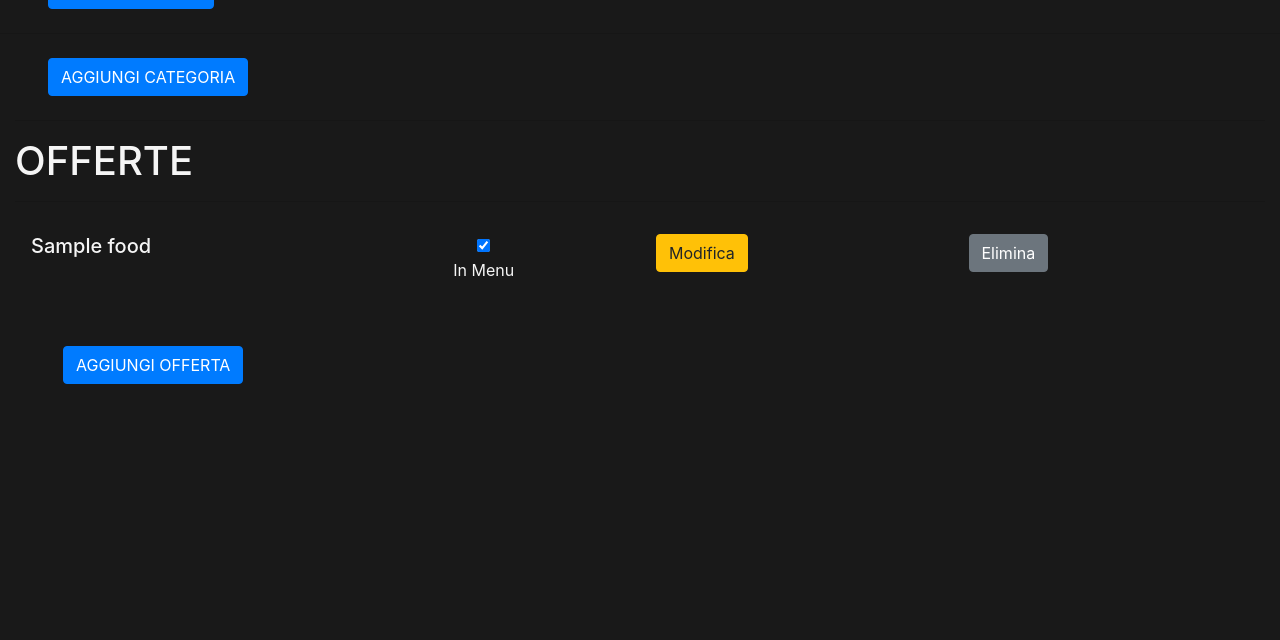
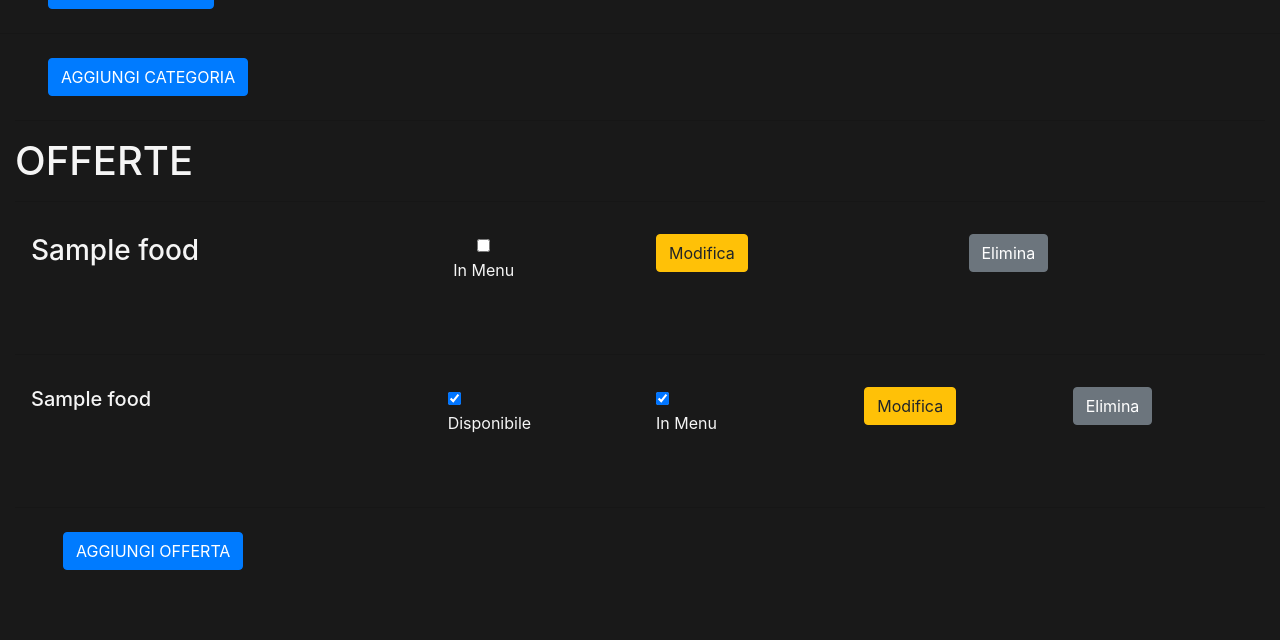
Before and after one commit to Rude23/SeifrittoOrvieto, a Django app: page /menu/manage_menu in a window 1280 px wide. Shown: the part 379-1019 px from the top of the page. Before the commit the page ends 763 px from the top, so only its background shows below. Run offline with Django 3.2, Linux system fonts and the light colour scheme; a user stored in the database is signed in; tables that the repository leaves empty hold one stand-in row (values such as "Sample post"); some libraries are stand-ins or nearby versions.

Commit message:
Category field in Piatto model no more mandatory

```diff
--- a/menu/models.py
+++ b/menu/models.py
@@ -101,7 +101,7 @@
 
     descrizione = models.TextField(blank=True, null=True)
 
-    category = models.ForeignKey(Categoria, on_delete=models.CASCADE)
+    category = models.ForeignKey(Categoria, on_delete=models.CASCADE, blank=True, null=True)
 
     def get_change_disponibile_url(self):
 
--- a/menu/templates/menu/manage_menu.html
+++ b/menu/templates/menu/manage_menu.html
@@ -93,13 +93,13 @@
     <hr>
     <h1> OFFERTE </h1>
     <hr>
-    {% for piatto in offerte %}
+    {% for item in offerte %}
     <div class="container-fluid">
     <div class="row">
 
-        <h5 class="col-12 col-md-3 ml-auto">
-            {{piatto}}
-        </h5>
+        <h3 class="col-12 col-md-3 ml-auto">
+            {{item}}
+        </h3>
         <span class="col-12 col-md-3 text-center">
             <div class=>
                 <input type="checkbox" onchange="window.location.href='{{piatto.get_change_in_menu_url}}'"
@@ -123,6 +123,48 @@
     </div>
     </div>
     <br class="hidden-md-up">
+
+    <hr>
+        {% for piatto in item.prodotti.all %}
+                <div class="container-fluid">
+                <div class="row">
+                <h5 class="col-12 col-md-4">
+                    {{piatto}}
+                </h5>
+
+                <span class="col-6 col-md-2">
+
+                        <span>
+                            <input type="checkbox" onchange="window.location.href='{{piatto.get_change_disponibile_url}}'"
+                                {%if piatto.disponibile%} checked {%endif%}>
+                            <p>Disponibile</p>
+                        </span>
+                </span>
+
+                <span class="col-6 col-md-2">
+                    <input type="checkbox" onchange="window.location.href='{{piatto.get_change_in_menu_url}}'"
+                           {%if piatto.in_menu%} checked {%endif%}>
+                    <p>In Menu</p>
+                </span>
+
+                    <span class="col-6 col-md-2">
+                    <a class="btn btn-warning" href="{{piatto.get_update_url}}">
+                        Modifica
+                    </a>
+                </span>
+
+                <span class="col-6 col-md-2">
+                    <a class="btn btn-secondary" href="{{piatto.get_prompt_delete_url}}">
+                        Elimina
+                    </a>
+                </span>
+
+            </div>
+
+        </div>
+        <br class="hidden-md-up">
+        {% endfor %}
+    <hr>
     {%endfor%}
 
     <a class="btn btn-primary" href="create_offerta" style="margin:0.5rem 0.5rem 2rem 3rem;">AGGIUNGI OFFERTA</a>
```
